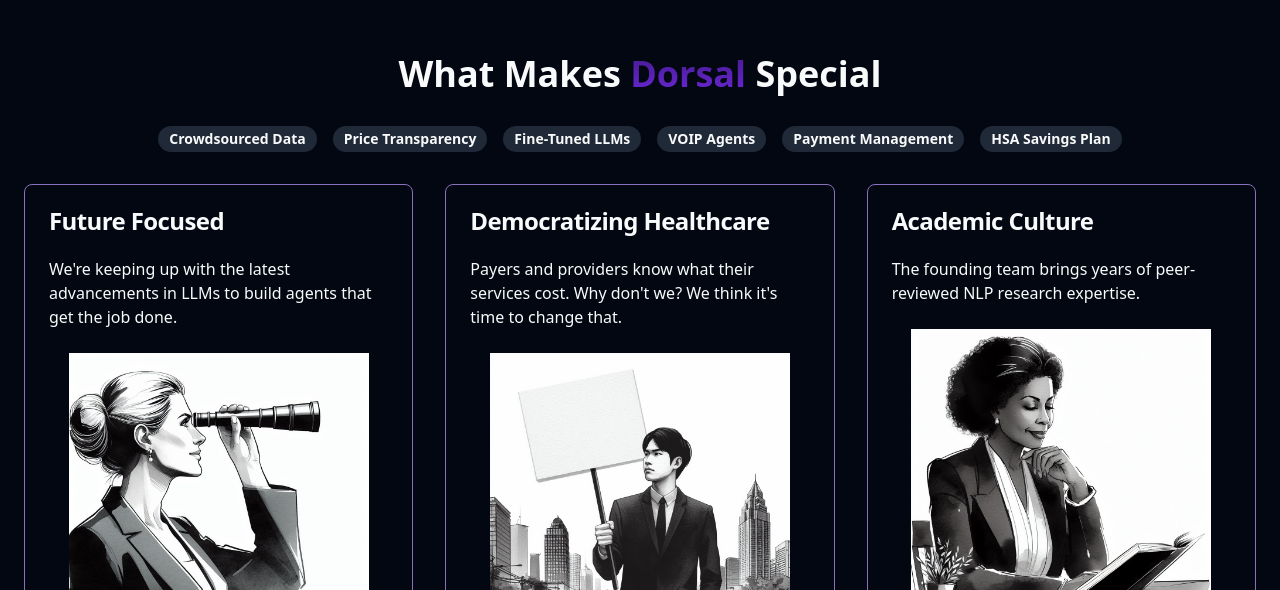
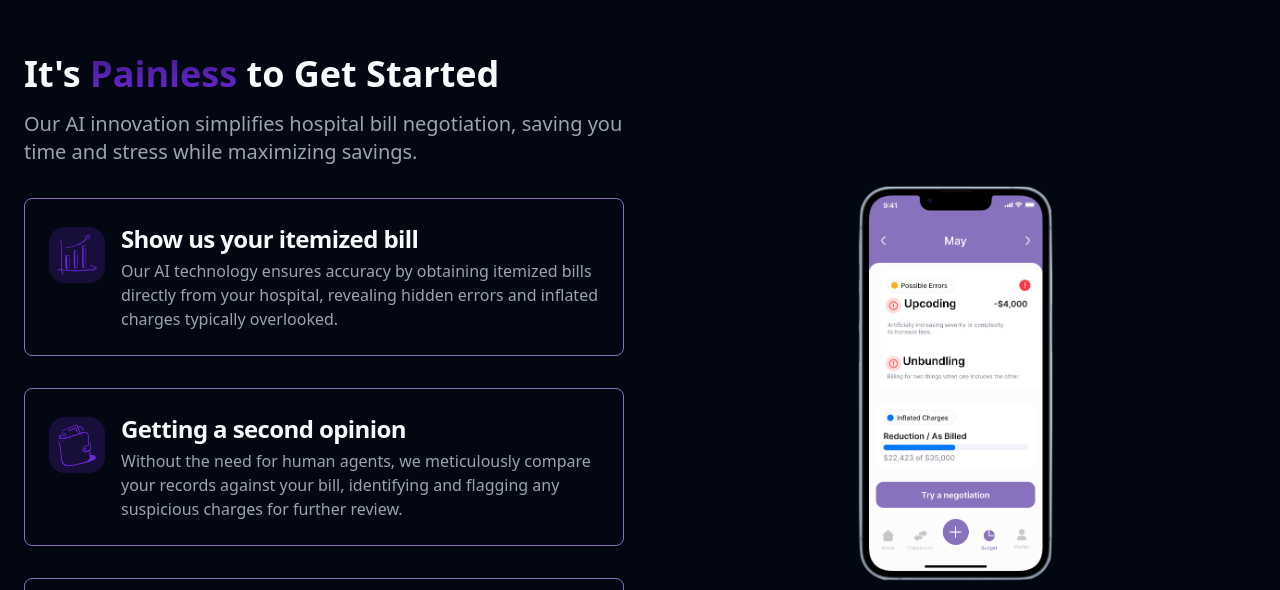
Before and after one commit to syazwanhosen/dorsal-landing-v2, a React (Vite) app: page / in a window 1280 px wide. Shown: the part 1430-2020 px from the top of the page. Built offline with nearby package versions, Linux system fonts and the light colour scheme.

Commit message:
what makes us special was so fkin general

```diff
--- a/src/App.tsx
+++ b/src/App.tsx
@@ -8,6 +8,7 @@
 import { Pricing } from "./components/Pricing";
 import { ScrollToTop } from "./components/ScrollToTop";
 import { Team } from "./components/Team";
+
 import { Services } from "./components/Services";
 import { Sponsors } from "./components/Sponsors";
 
@@ -19,8 +20,8 @@
       <Sponsors />
       {/*<About />*/}
       <HowItWorks />
-      <Features />
-      {<Services />}
+      {/*<Features />*/}
+      <Services />
       {/*<Cta />*/}
       {/*<Testimonials />*/}
       <Pricing />
```
